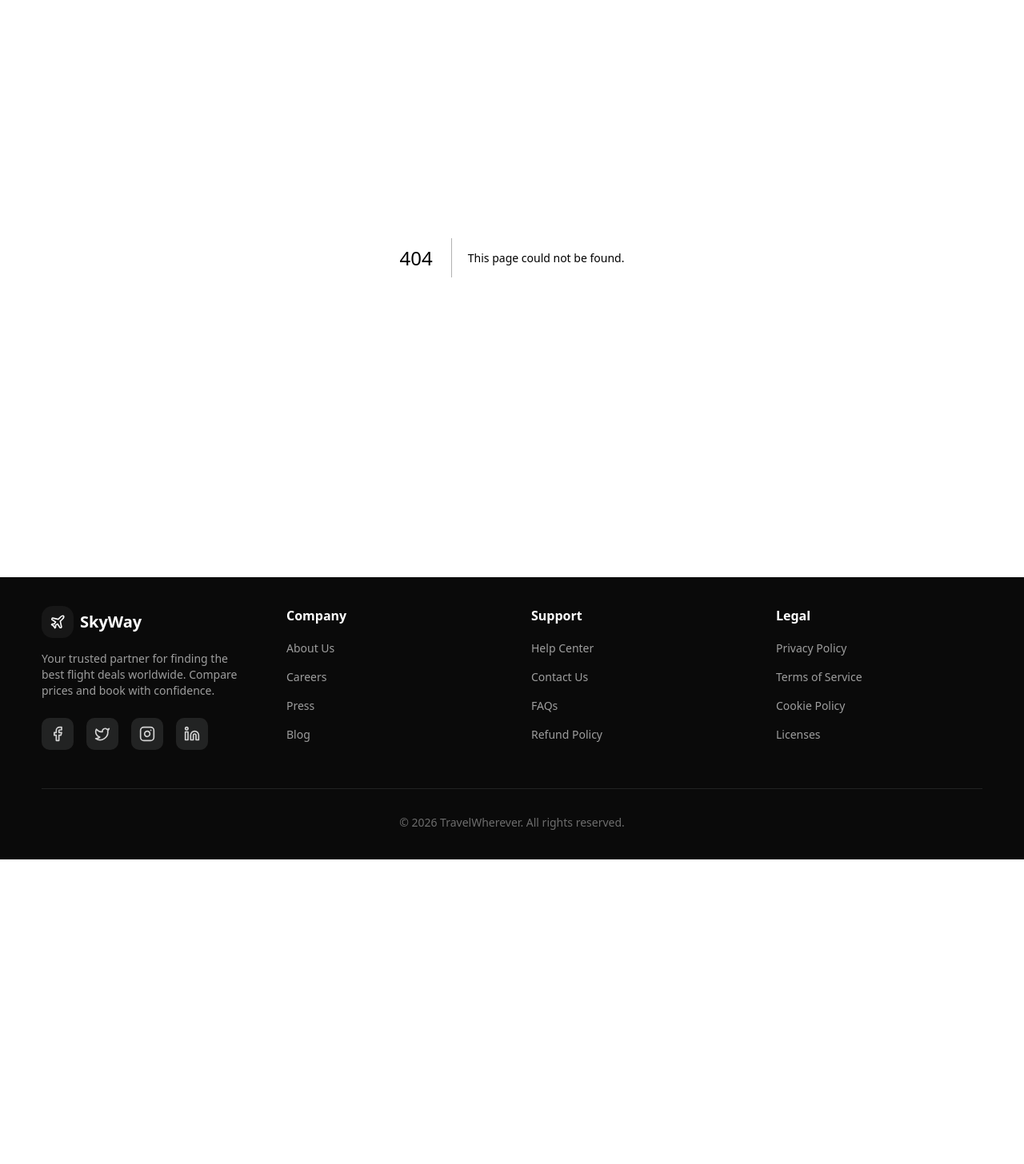
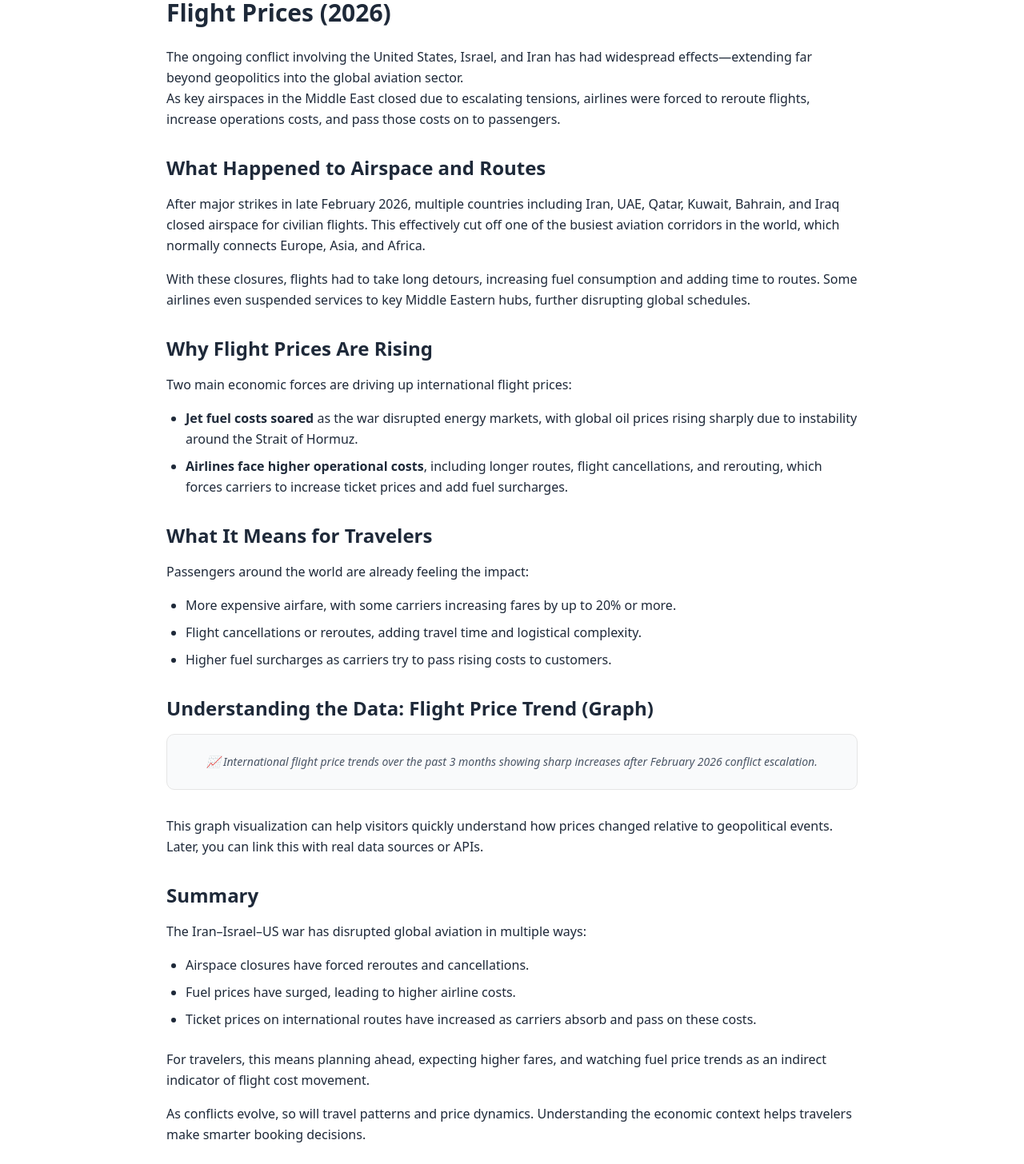
Before and after one commit to m-sulaiman-shafiq/travelwherever, a Next.js app: page /blog/middle-east-war-flight-prices in a window 1280 px wide. Before the commit this address had no page. Shown: the part 174-1630 px from the top of the page at 80% size. Before the commit the page ends 1249 px from the top, so only its background shows below. Built offline with nearby package versions, Linux system fonts and the light colour scheme.

Commit message:
Second Blog added

```diff
--- /dev/null
+++ b/src/app/blog/middle-east-war-flight-prices/page.mdx
@@ -0,0 +1,136 @@
+export const metadata = {
+  title: "How the Iran–Israel–US War Impacted International Flight Prices",
+  description:
+    "A brief analysis of how the recent Iran–Israel–US conflict has disrupted global aviation and pushed international flight prices higher in 2026.",
+};
+
+<article className="max-w-4xl mx-auto px-4 py-10 text-gray-800 leading-relaxed">
+
+<h1 className="text-3xl font-bold mb-6">
+  How the Iran–Israel–US War Impacted International Flight Prices (2026)
+</h1>
+
+<p>
+  The ongoing conflict involving the United States, Israel, and Iran has had
+  widespread effects—extending far beyond geopolitics into the global aviation
+  sector.
+</p>
+
+<p className="mb-6">
+  As key airspaces in the Middle East closed due to escalating tensions,
+  airlines were forced to reroute flights, increase operations costs, and pass
+  those costs on to passengers.
+</p>
+
+<h2 className="text-2xl font-semibold mt-8 mb-4">
+  What Happened to Airspace and Routes
+</h2>
+
+<p className="mb-4">
+  After major strikes in late February 2026, multiple countries including Iran,
+  UAE, Qatar, Kuwait, Bahrain, and Iraq closed airspace for civilian flights.
+  This effectively cut off one of the busiest aviation corridors in the world,
+  which normally connects Europe, Asia, and Africa.
+
+</p>
+
+<p className="mb-6">
+  With these closures, flights had to take long detours, increasing fuel
+  consumption and adding time to routes. Some airlines even suspended services
+  to key Middle Eastern hubs, further disrupting global schedules.
+
+</p>
+
+<h2 className="text-2xl font-semibold mt-8 mb-4">
+  Why Flight Prices Are Rising
+</h2>
+
+<p className="mb-4">
+  Two main economic forces are driving up international flight prices:
+</p>
+
+<ul className="list-disc pl-6 mb-6 space-y-2">
+  <li>
+    <strong>Jet fuel costs soared</strong> as the war disrupted energy markets,
+    with global oil prices rising sharply due to instability around the Strait
+    of Hormuz.
+  </li>
+  <li>
+    <strong>Airlines face higher operational costs</strong>, including longer
+    routes, flight cancellations, and rerouting, which forces carriers to
+    increase ticket prices and add fuel surcharges.
+  </li>
+</ul>
+
+<h2 className="text-2xl font-semibold mt-8 mb-4">
+  What It Means for Travelers
+</h2>
+
+<p className="mb-4">
+  Passengers around the world are already feeling the impact:
+</p>
+
+<ul className="list-disc pl-6 mb-6 space-y-2">
+  <li>
+    More expensive airfare, with some carriers increasing fares by up to 20% or
+    more.
+  </li>
+  <li>
+    Flight cancellations or reroutes, adding travel time and logistical
+    complexity.
+  </li>
+  <li>
+    Higher fuel surcharges as carriers try to pass rising costs to customers.
+  </li>
+</ul>
+
+<h2 className="text-2xl font-semibold mt-8 mb-4">
+  Understanding the Data: Flight Price Trend (Graph)
+</h2>
+
+{/* You can replace this with a graph component later */}
+
+<div className="border rounded-lg p-6 mb-8 bg-gray-50 text-center text-sm italic text-gray-600">
+  {/* Example: Insert your chart here (e.g., Recharts / Chart.js) */}
+  📈 *International flight price trends over the past 3 months showing sharp
+  increases after February 2026 conflict escalation.*
+</div>
+
+<p className="mb-8">
+  This graph visualization can help visitors quickly understand how prices
+  changed relative to geopolitical events. Later, you can link this with real
+  data sources or APIs.
+</p>
+
+<h2 className="text-2xl font-semibold mt-8 mb-4">Summary</h2>
+
+<p className="mb-4">
+  The Iran–Israel–US war has disrupted global aviation in multiple ways:
+</p>
+
+<ul className="list-disc pl-6 mb-6 space-y-2">
+  <li>
+    Airspace closures have forced reroutes and cancellations.
+
+  </li>
+  <li>
+    Fuel prices have surged, leading to higher airline costs.
+
+  </li>
+  <li>
+    Ticket prices on international routes have increased as carriers absorb and
+    pass on these costs.
+  </li>
+</ul>
+
+<p className="mb-4 font-medium">
+  For travelers, this means planning ahead, expecting higher fares, and watching
+  fuel price trends as an indirect indicator of flight cost movement.
+</p>
+
+<p>
+  As conflicts evolve, so will travel patterns and price dynamics. Understanding
+  the economic context helps travelers make smarter booking decisions.
+</p>
+
+</article>
--- a/src/app/blog/my-sec-blog/page.mdx
+++ /dev/null
@@ -1,12 +0,0 @@
-export const metadata = {
-  title: "My First Blog",
-  description: "Dummy blog using App Router MDX",
-};
-
-# My Second Blog 🚀
-
-Welcome to my **first blog post** using **Next.js + MDX**.
-
-- Works in App Router
-- Supports React components
-- SEO friendly
--- /dev/null
+++ b/src/app/blog/page.tsx
@@ -0,0 +1,37 @@
+import Link from "next/link";
+
+export const metadata = {
+  title: "Blog – TravelWherever",
+  description: "Read all TravelWherever blog posts about travel, flights, and airfare tips.",
+};
+
+const blogs = [
+  {
+    title: "Compare Flights",
+    slug: "compare-flights ",
+  },
+  {
+    title: "Middle East War Flight Prices",
+    slug: "middle-east-war-flight-prices",
+  },
+];
+
+export default function BlogPage() {
+  return (
+    <main className="max-w-4xl mx-auto px-4 py-10">
+      <h1 className="text-3xl font-bold mb-6">Blog</h1>
+      <ul className="space-y-4">
+        {blogs.map((post) => (
+          <li key={post.slug}>
+            <Link
+              href={`/blog/${post.slug}`}
+              className="text-blue-600 hover:underline"
+            >
+              {post.title}
+            </Link>
+          </li>
+        ))}
+      </ul>
+    </main>
+  );
+}
```
Also changed, not shown: public/war flight price.png (added).
